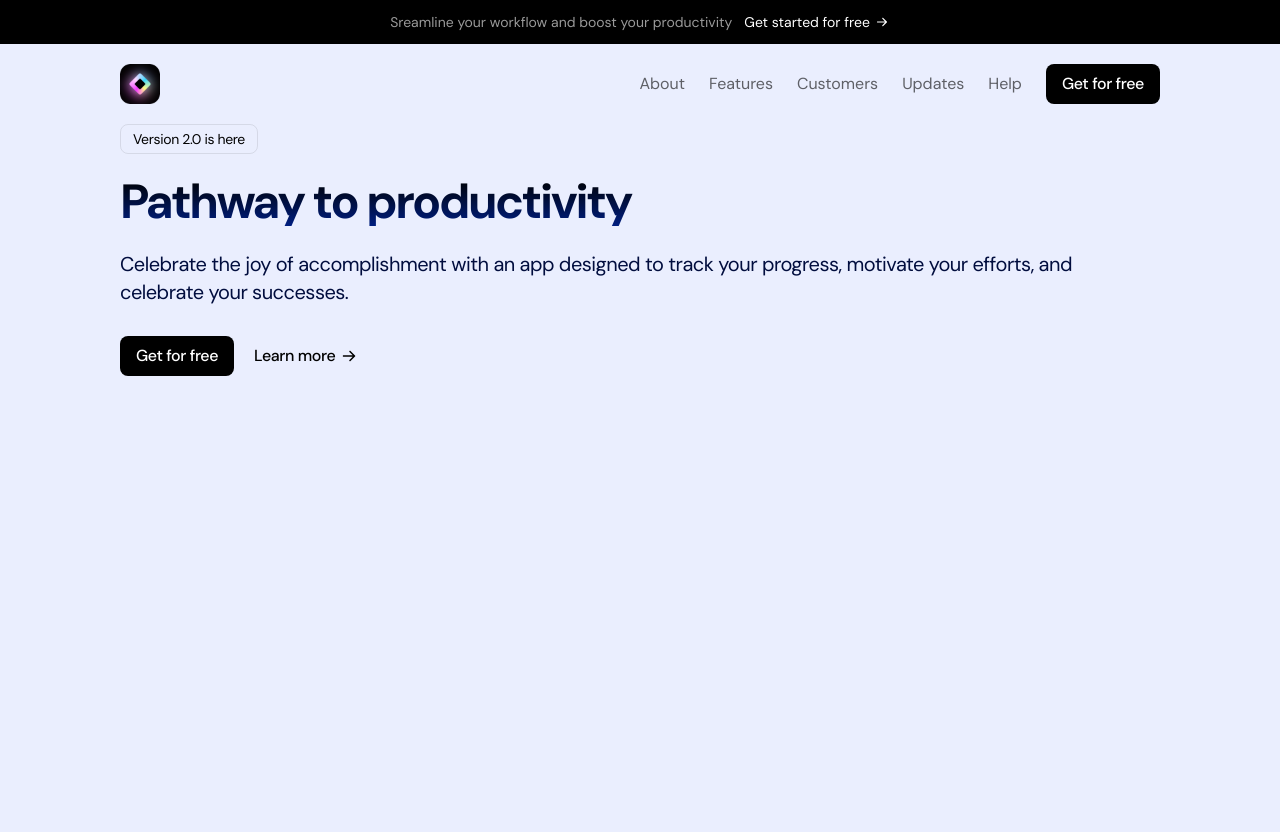
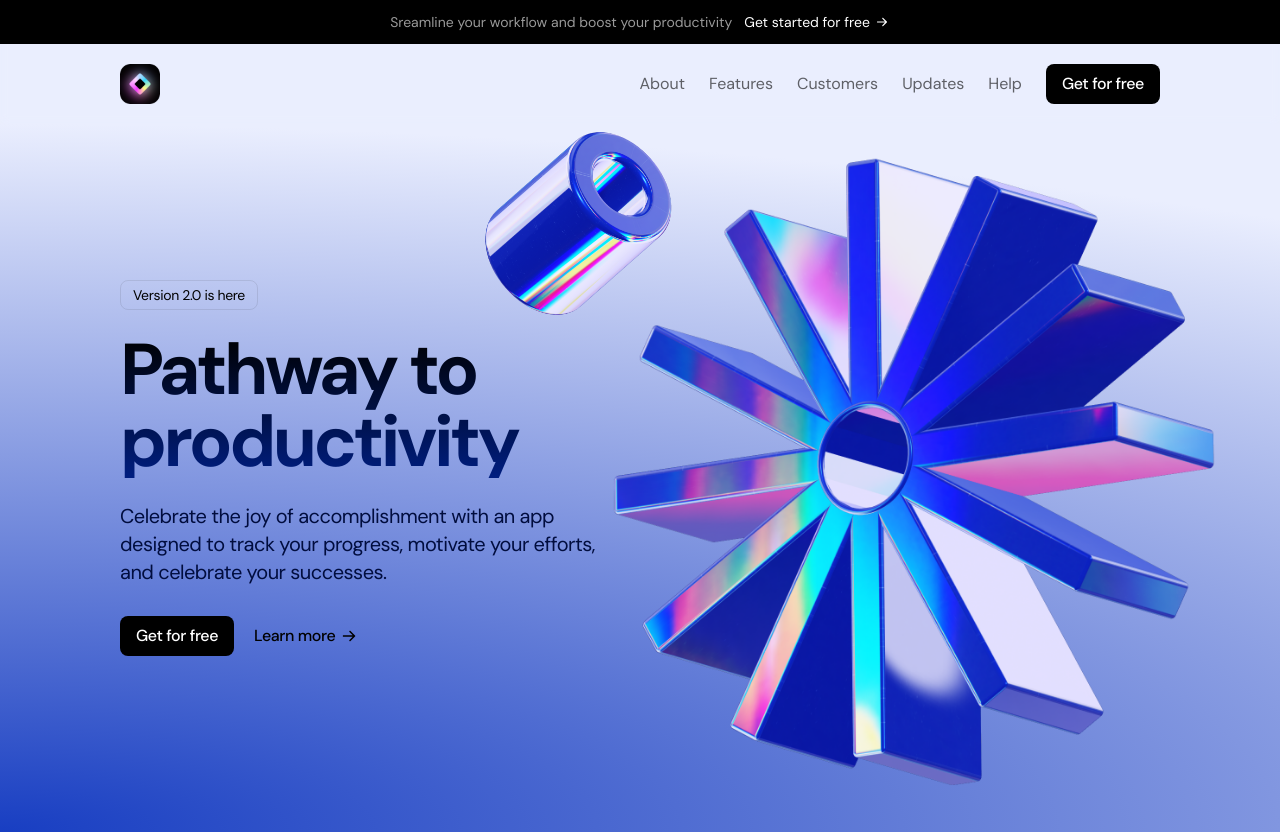
Before and after one commit to ibrohim-developer/landing, a Next.js app: page / in a window 1280 px wide. Before the commit the page ends 800 px from the top, so only its background shows below. Built offline with nearby package versions, Linux system fonts and the light colour scheme.

Commit message:
hero 50%

```diff
--- a/src/sections/Header.tsx
+++ b/src/sections/Header.tsx
@@ -4,7 +4,7 @@ import Image from "next/image";
 import MenuIcon from '@/assets/menu.svg'
 export const Header = () => {
   return(
-    <header className='sticky top-0'>
+    <header className='sticky top-0 backdrop-blur-sm z-20'>
       <div className="flex justify-center items-center py-3 bg-black text-white text-sm gap-3">
         <p className="text-white/60 hidden md:block">Sreamline your workflow and boost your productivity</p>
         <div className="inline-flex gap-1 items-center">
--- a/src/sections/Hero.tsx
+++ b/src/sections/Hero.tsx
@@ -1,13 +1,15 @@
-import ArrowIcon from '@/assets/arrow-right.svg'
-
-
+import ArrowIcon from '@/assets/arrow-right.svg';
+import cogImage from '@/assets/cog.png';
+import Image from 'next/image';
+import cylinderImage from '@/assets/cylinder.png';
 export const Hero = () => {
   return (
-    <section>
+    <section className='pt-8 pb-20 md:pt-5 md:pb-10 bg-[radial-gradient(ellipse_200%_100%_at_bottom_left,#183EC2,#EAEEFE_100%)] overflow-x-clip'>
       <div className="container">
-        <div className="">
+        <div className="md:flex items-center">
+          <div className='md:w-[478px]'>
             <div className="text-sm inline-flex border border-[#222]/10 px-3 py-1 rounded-lg tracking-tight">Version 2.0 is here </div>
-          <h1 className="text-5xl font-bold tracking-tighter bg-gradient-to-b from-black to-[#001E80] text-transparent bg-clip-text mt-6">Pathway to productivity</h1>
+            <h1 className="text-5xl md:text-7xl font-bold tracking-tighter bg-gradient-to-b from-black to-[#001E80] text-transparent bg-clip-text mt-6">Pathway to productivity</h1>
             <p className="text-xl text-[#010D3E] tracking-tight mt-6">Celebrate the joy of accomplishment with an app designed to track your progress, motivate your efforts, and celebrate your successes.</p>
             <div className="flex gap-1 items-center mt-[30px]">
               <button className="btn btn-primary">Get for free</button>
@@ -17,6 +19,11 @@ export const Hero = () => {
               </button>
             </div>
           </div>
+          <div className="mt-20 md:mt-0 md:h-[648px] md:flex-1 md:relative">
+            <Image src={cogImage} alt='Cog image' className='md:absolute md:h-full md:w-auto md:max-w-none md:-left-6'/>
+            <Image src={cylinderImage} alt='cylinder' width={220} height={220} className='hidden md:block -top-8 -left-32 md:absolute'/>
+          </div>
+        </div>
       </div>
     </section>
   );
```
Lines whose indentation alone changed are shown as unchanged.
